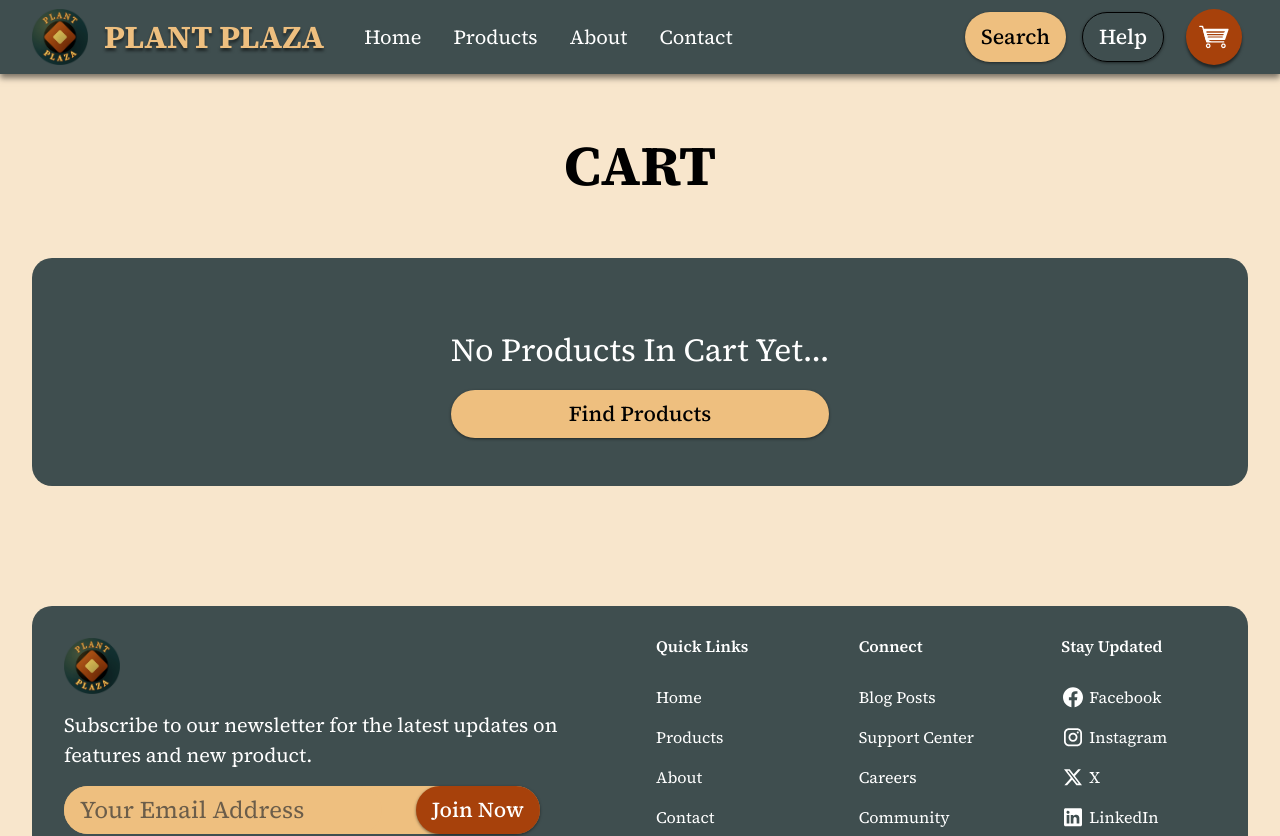
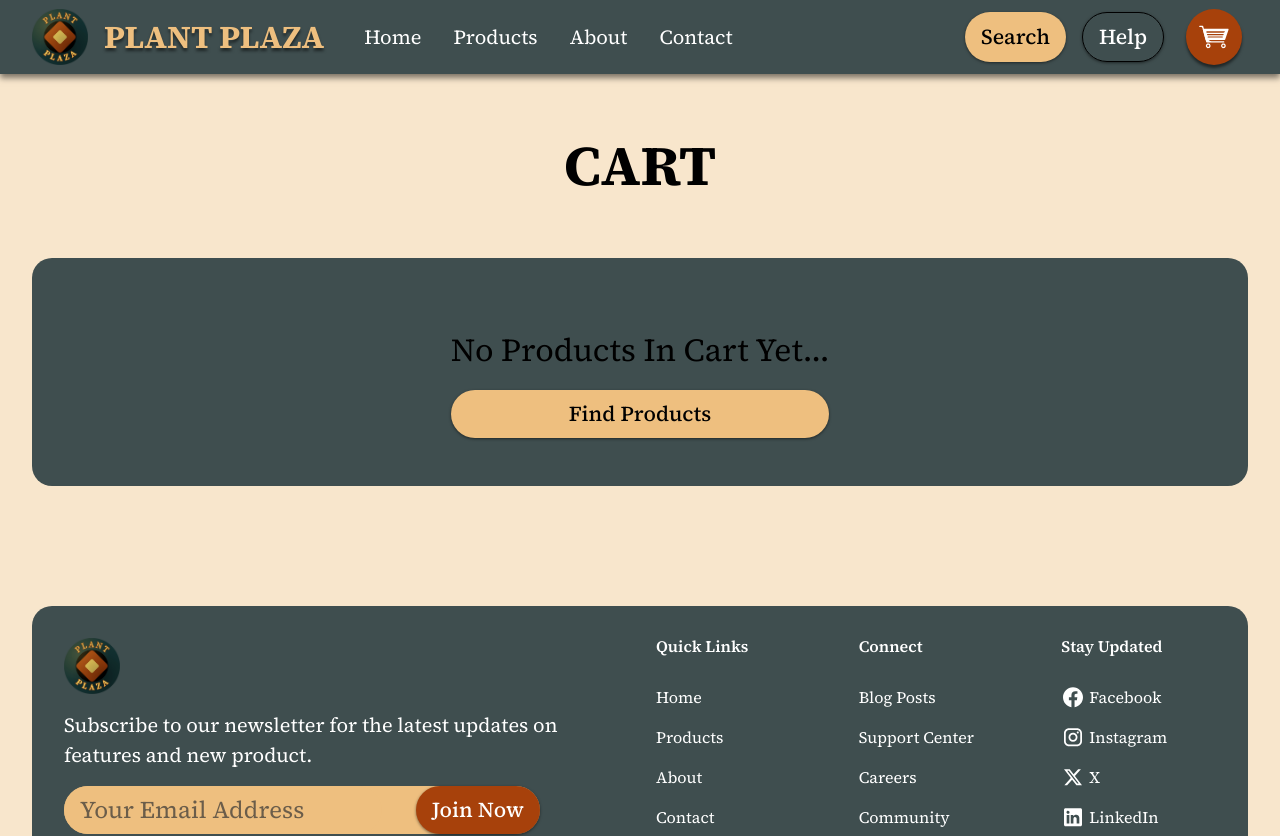
Before and after one commit to biandresen/ShoppingCart, a React (Vite) app: page /cart in a window 1280 px wide. Shown: the top 836 px of the page. Built offline with nearby package versions, Linux system fonts and the light colour scheme; a web font is replaced by a local one.

Commit message:
fix(styles): z-index and color issue

```diff
--- a/src/styles/Cart.module.css
+++ b/src/styles/Cart.module.css
@@ -133,7 +133,7 @@
   font-weight: var(--font-weight-bold);
 }
 .cart-section__no-items-message {
-  color: var(--color-text-alternative);
+  color: var(--color-dark);
   font-size: var(--font-size-2xl);
 }
 .cart-reset-button {
@@ -310,6 +310,11 @@
     padding: var(--spacing-xs) var(--spacing-s);
     width: 100%;
   }
+  .cart-list__heading-price-container {
+    justify-content: space-between;
+    align-items: center;
+    width: 100%;
+  }
   .checkout-button {
     gap: var(--spacing-s);
     font-size: calc(var(--font-size-s) + 3vw);
--- a/src/styles/Header.module.css
+++ b/src/styles/Header.module.css
@@ -5,7 +5,7 @@
   background-color: var(--color-primary);
   padding: var(--spacing-s) 0;
   box-shadow: var(--shadow-m);
-  z-index: 1;
+  z-index: 10;
 }
 .header__container {
   display: flex;
```
